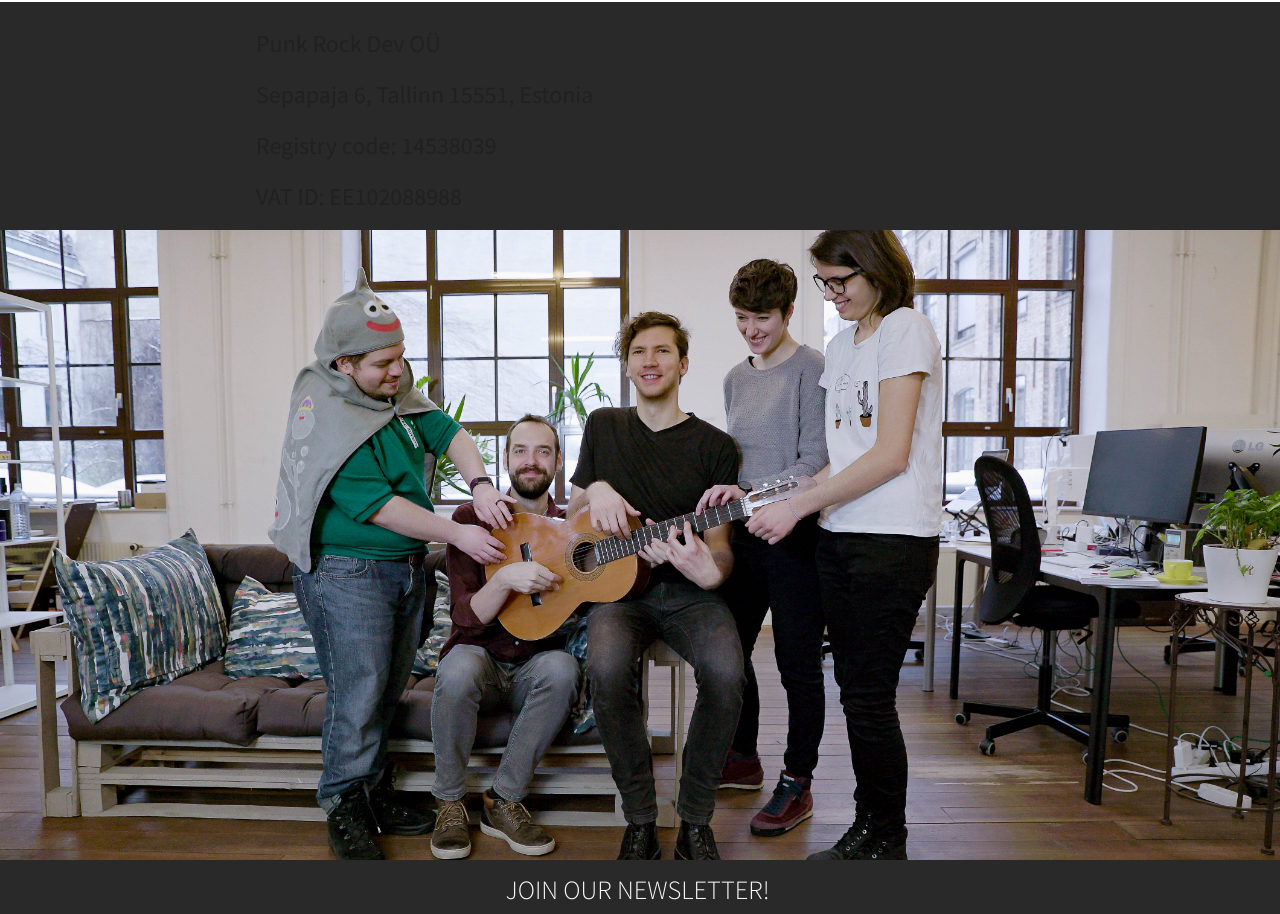
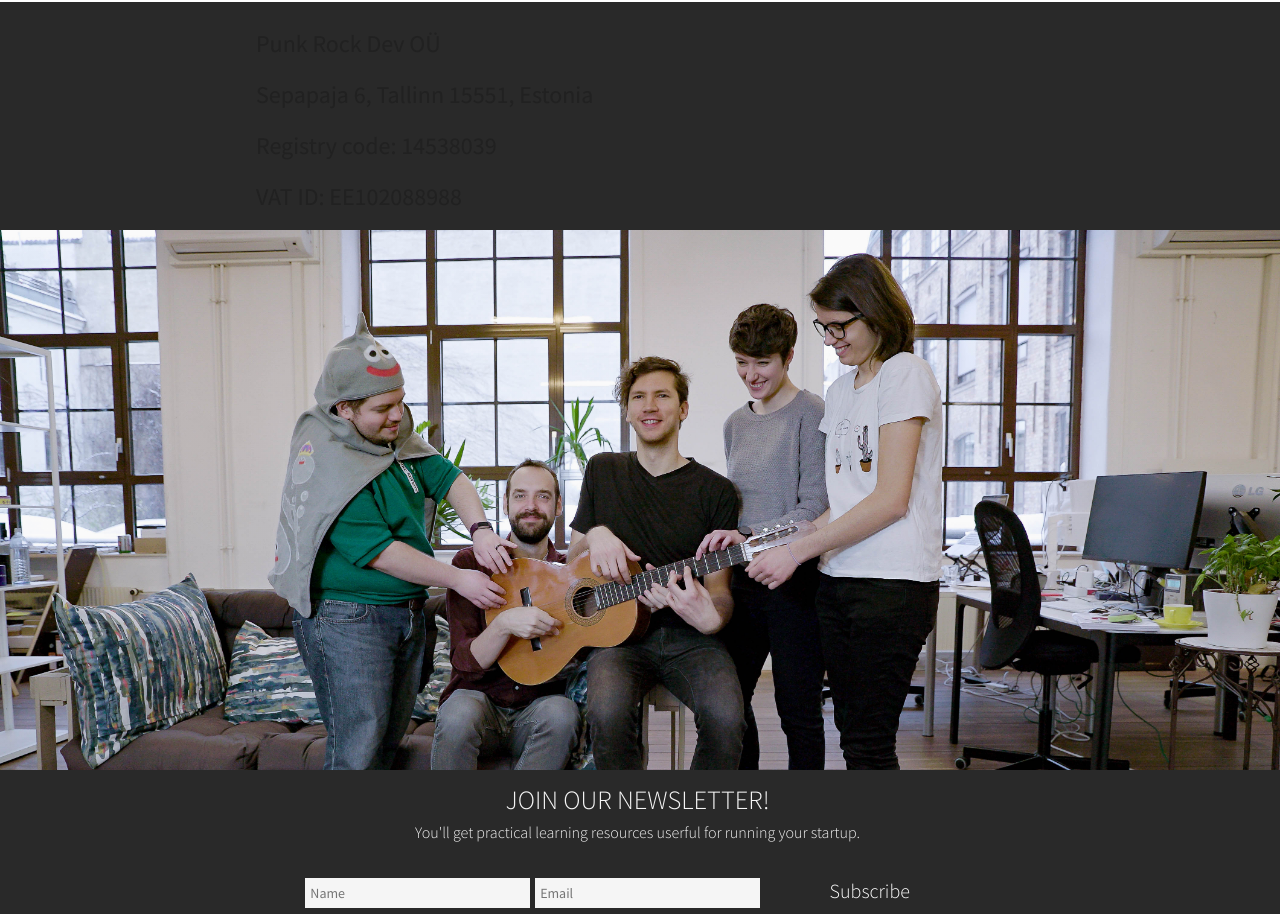
Before and after one commit to punkrockdev/punkrockdev.github.io, a Jekyll site: the page built from impressum.md, in a window 1280 px wide. Shown: the part 994-1908 px from the top of the page. Built offline with Jekyll 4.4.1, drawn with Linux system fonts in a browser that asks for light colours; nearby versions of some CDN libraries; comment, search, counter and statistics services are not loaded.

Commit message:
fix bg image in footer; remove decoration from links

```diff
--- a/_sass/sections/_footer.scss
+++ b/_sass/sections/_footer.scss
@@ -36,7 +36,7 @@
 
     .footer-content {
         float: left;
-        padding-top: 70vh;
+        padding-top: 60vh;
         width: 100%;
         font-size: $small-font-size;
         @include media-query($on-desktop) { font-weight: 900; }
@@ -54,8 +54,11 @@
 
         background-image: linear-gradient(rgba(1,1,1,.02),rgba(1,1,1,.02)),url("../images/footer_guitar.jpg");
         background-size: cover;
-        background-position: center center;
+        background-position: top center;
         background-repeat: no-repeat;
+        @include media-query($on-laptop) {
+          padding-top: 50vh;
+        }
         @include media-query($on-palm) {
           padding-top: 35vh;
         }
--- a/_sass/sections/_nav.scss
+++ b/_sass/sections/_nav.scss
@@ -31,6 +31,7 @@
 
       a {
         color: #292929;
+        text-decoration: none;
         font: {
           size: 20px;
           weight: 400;
```
